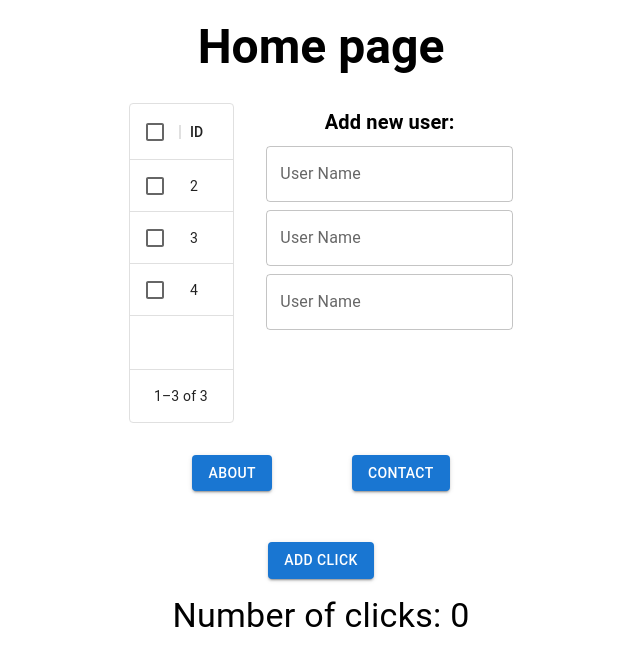
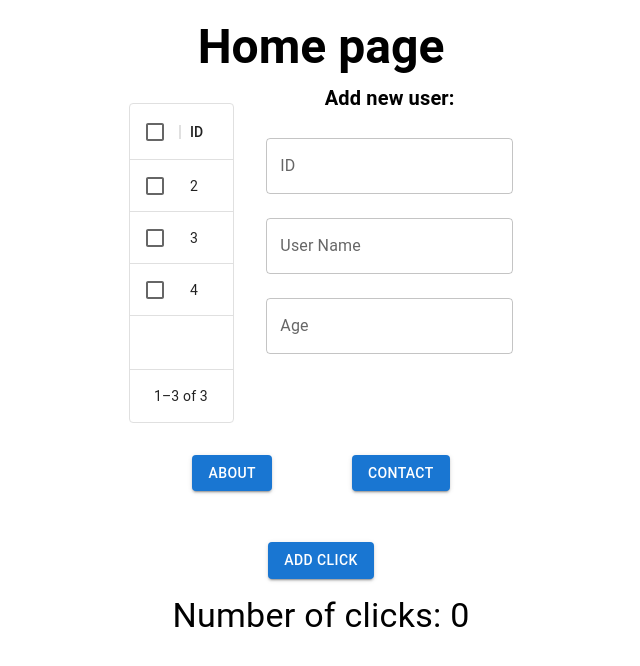
Before and after one commit to Anry001/web-experiments, a React (Vite) app: page / in a window 1280 px wide. Shown: the top 666 px of the page, without its empty margins (327-967 px from the left). Built offline with nearby package versions, Linux system fonts and the light colour scheme.

Commit message:
feat(add-user): added text fields

```diff
--- a/src/components/AddUser.tsx
+++ b/src/components/AddUser.tsx
@@ -6,14 +6,14 @@ const AddUser = () => {
       direction="column"
       justifyContent="center"
       alignItems="center"
-      spacing={1}
+      spacing={3}
     >
       <Typography variant="h6" sx={{ fontWeight: 'bold' }}>
         Add new user:
       </Typography>
+      <TextField id="outlined-basic" label="ID" variant="outlined" />
       <TextField id="outlined-basic" label="User Name" variant="outlined" />
-      <TextField id="outlined-basic" label="User Name" variant="outlined" />
-      <TextField id="outlined-basic" label="User Name" variant="outlined" />
+      <TextField id="outlined-basic" label="Age" variant="outlined" />
     </Stack>
   );
 };
```
